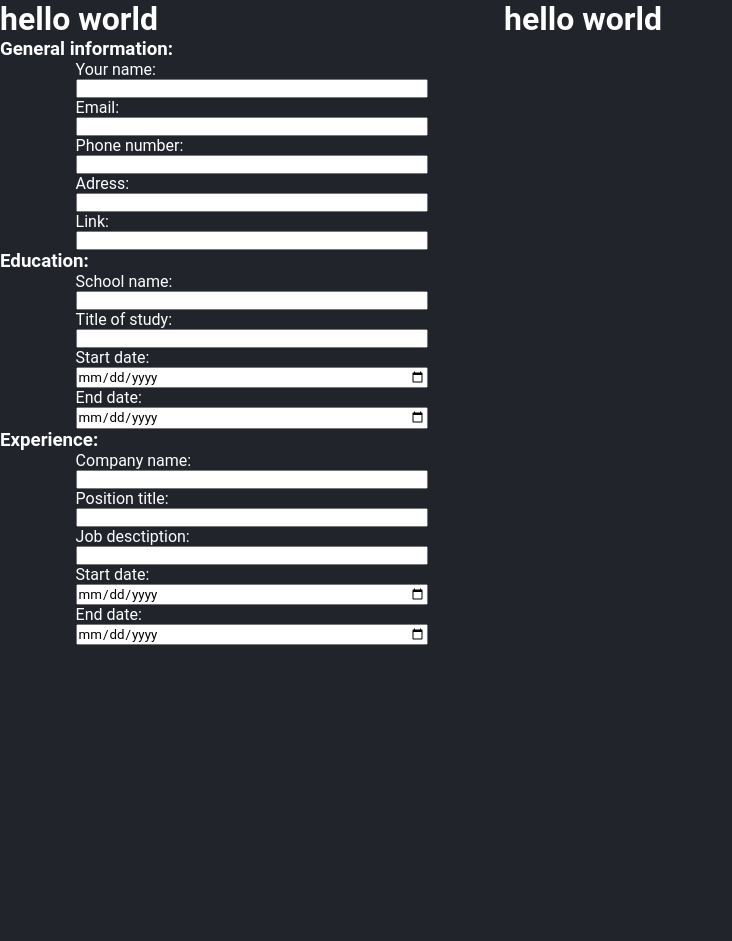
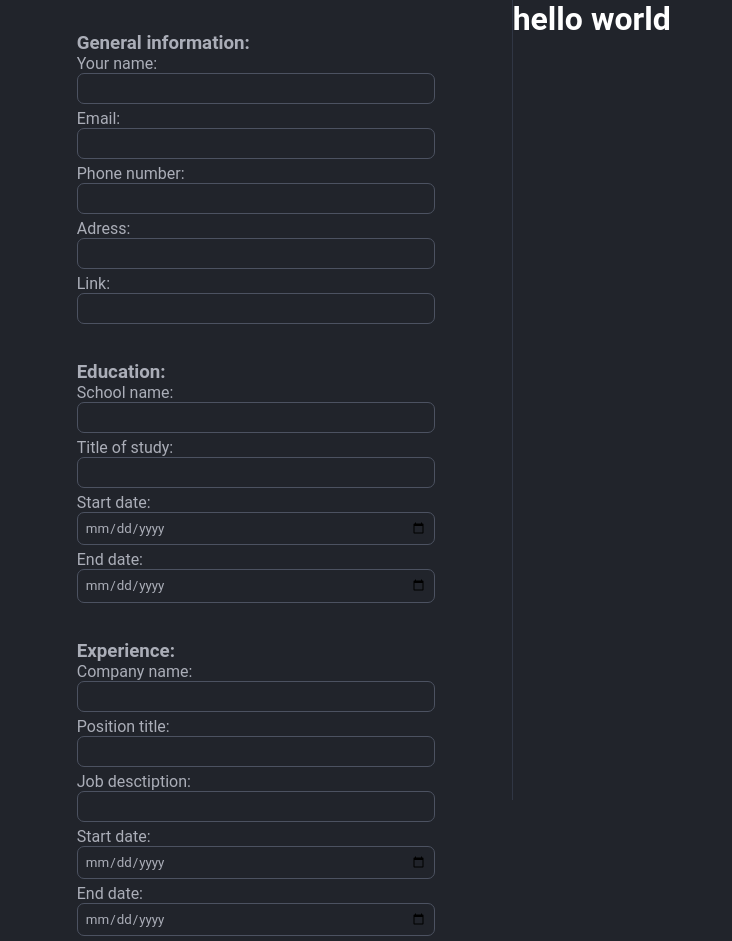
Before and after one commit to grawash/cv-application, a React (Create React App) app: page / in a window 1280 px wide. Shown: the whole page, without its empty margins (0-732 px from the left). Before the commit the page ends 800 px from the top, so only its background shows below. Built offline with nearby package versions, Linux system fonts and the light colour scheme.

Commit message:
added input styling

```diff
--- a/src/components/InputSide.js
+++ b/src/components/InputSide.js
@@ -4,7 +4,6 @@ class InputSide extends Component {
   render() {
     return (
       <div className="inputsSide">
-        <h1>hello world</h1>
         <Inputs />
       </div>
     );
--- a/src/components/Inputs.js
+++ b/src/components/Inputs.js
@@ -2,9 +2,9 @@ import React, { Component } from "react";
 class Inputs extends Component {
   render() {
     return (
-      <div>
+      <div className="inputs">
+        <form className="inputForm">
         <h3>General information:</h3>
-        <form className="inputForm">
             <div>
                 <label for="name">Your name:</label>
                 <input type="text" id="name" name="name" />
@@ -26,8 +26,8 @@ class Inputs extends Component {
                 <input type="text" id="link" name="link" />
             </div>
         </form>
+        <form className="inputForm">
         <h3>Education:</h3>
-        <form className="inputForm">
             <div>
                 <label for="school">School name:</label>
                 <input type="text" id="school" name="school" />
@@ -45,8 +45,8 @@ class Inputs extends Component {
                 <input type="date" id="endDateEducation" name="endDateEducation" />
             </div>
         </form>
+        <form className="inputForm">
         <h3>Experience:</h3>
-        <form className="inputForm">
             <div>
                 <label for="company">Company name:</label>
                 <input type="text" id="company" name="company" />
--- a/src/styles/style.css
+++ b/src/styles/style.css
@@ -26,15 +26,33 @@ body{
 }
 .inputsSide{
     flex-grow: 1;
+    border-right:  1px solid rgb(48, 54, 68);
 }
 .preview{
     flex-grow: 2;
 }
+.inputs{
+    margin: 0 auto;
+    width: 70%;
+}
 .inputForm{
-    margin: 0 auto;
     display: flex;
     flex-direction: column;
-    width: 70%;
+    margin:2rem 0;
+    color: rgb(171, 174, 184);
+}
+.inputForm input{
+    background-color: transparent;
+    border: 1px rgb(76, 82, 97) solid;
+    box-sizing: border-box;
+    padding: 7px;
+    color: rgb(171, 174, 184);
+    border-radius: 7px;
+    margin-bottom: 5px;
+}
+.inputForm input:focus{
+    box-shadow: 0px 0px 5px rgb(192, 189, 189);
+    color: white;
 }
 .inputForm div{
     display: flex;
```
